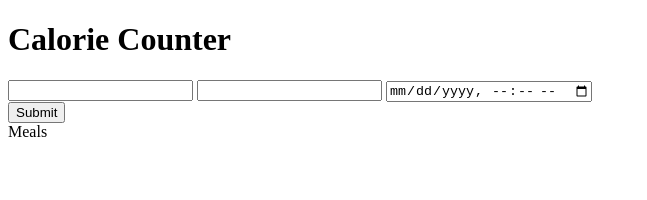
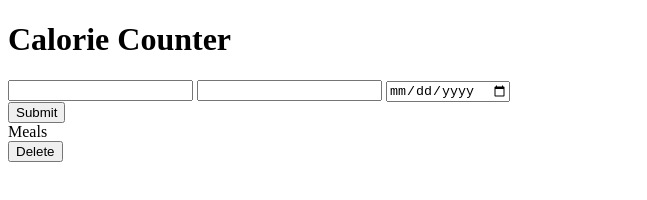
Before and after one commit to Bebe-ops/Calorie-counter, a website: page public/index.html in a window 1280 px wide. Shown: the whole page, without its empty margins (0-647 px from the left). Drawn offline with Linux system fonts and the light colour scheme; no server answers.

Commit message:
adds delete button

```diff
--- a/public/index.html
+++ b/public/index.html
@@ -6,14 +6,15 @@
   </head>
   <body>
     <h1 class = "main-title">Calorie Counter</h1>
+
     <div class="meal-entry">
       <input class = "meal-name" name="meal-name">
       <input class = "meal-calorie" name="meal-calorie">
-      <input class ="meal-date" type="datetime-local" name="meal-date">
+      <input class ="meal-date" type="date" name="meal-date">
     </div>
     <button class = "submit-button" type="button" name="button">Submit</button>
     <div class="meal-list">Meals</div>
-
+    <button class = "delete-button" type="button" name="button">Delete</button>
     <script src = "main.js" type="text/javascript">
 
     </script>
```
